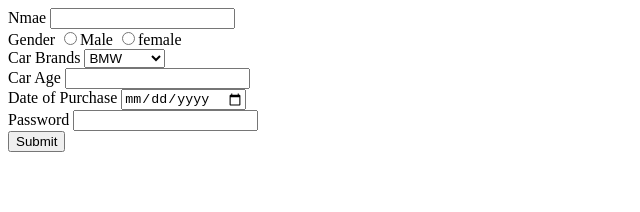
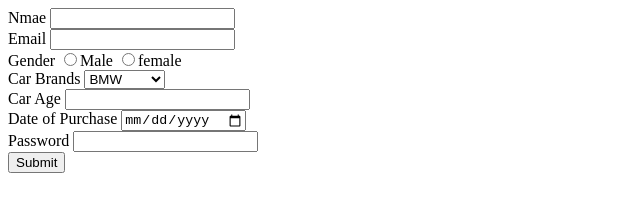
Before and after one commit to acciojob/car-insurance-form-Priyam8878, a website: page main.html in a window 1280 px wide. Shown: the whole page, without its empty margins (0-640 px from the left). Drawn offline with Linux system fonts and the light colour scheme.

Commit message:
created a submission

```diff
--- a/main.html
+++ b/main.html
@@ -10,12 +10,16 @@
 	<!-- the entire body must be written by student -->
 	<form method="post" >
 		<lable for="name">Nmae</lable>
-		<input type="text" id="name">
+		<input type="text" id="name" required>
 	<br>
+<!-- 		email -->
+		<label for="email">Email</label>
+		<input type="email" id="email" required>
+		<br>
 <!-- 	gender	 -->
 		<lable for="gender">Gender</lable>
-		<input type="radio" id ="gender" name="gender">Male
-		<input type="radio" id="gender" name="gender">female
+		<input type="radio" id ="gender" name="gender" required>Male
+		<input type="radio" id="gender" name="gender" required>female
 		<br>
 <!-- 	car brands	 -->
 		<label for="cars">Car Brands</label>
@@ -27,15 +31,15 @@
 		<br>
 <!-- 		car age -->
 		<label for="carage">Car Age</label>
-		<input type="number" id="carage">
+		<input type="number" id="carage" required>
 		<br>
 <!-- 		date of purchase -->
 		<label for="dop">Date of Purchase</label>
-		<input type="date" id="dop">
+		<input type="date" id="dop" required>
 		<br>
 <!-- 		password -->
 		<label for="password">Password</label>
-		<input type="password" id="password">
+		<input type="password" id="password" required>
 		<br>
 		<button>Submit </button>
 	</form>
```
